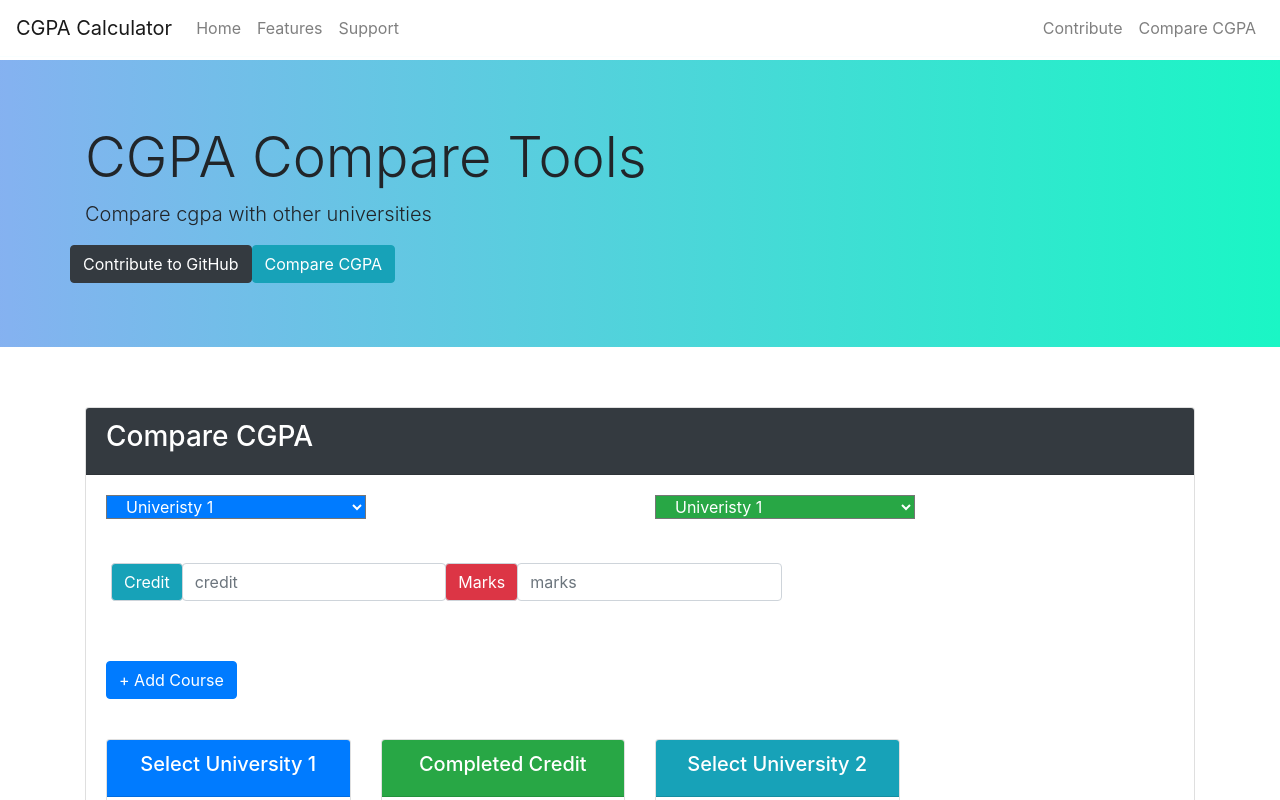
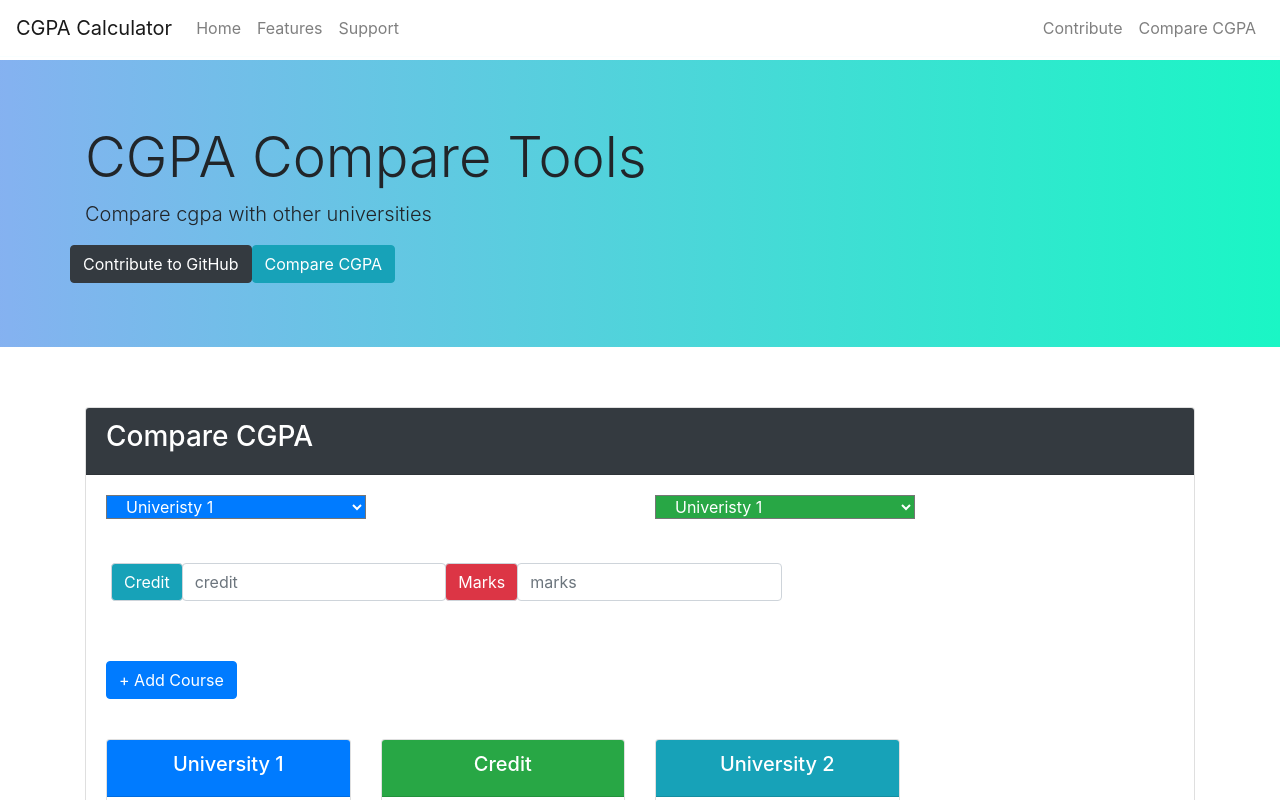
Before and after one commit to LitHaxor/CGPA-Calculator-Bangladesh, a React (Create React App) app: page /compare in a window 1280 px wide. Shown: the top 800 px of the page. Built offline with nearby package versions, Linux system fonts and the light colour scheme.

Commit message:
3.2.2: Fixed cards-comapreScreen

```diff
--- a/src/Screens/CGPAScreen.jsx
+++ b/src/Screens/CGPAScreen.jsx
@@ -1,7 +1,5 @@
 import React from 'react';
-
 import Jumbo from '../Components/Jambo';
-
 import Calc from '../tools/CalcApp';
 import unidata from '../unidata';
 const CGPAScreen = (props) =>
--- a/src/tools/CalcApp.jsx
+++ b/src/tools/CalcApp.jsx
@@ -167,11 +167,11 @@ class CalcApp extends React.Component {
                    <div className="card-body">
                       <div className="row">
                           <div className="input-group col" >
-                              <div className="input-group-prepend"><span className="input-group-text ">CGPA</span></div><input className="form-control col cgpa" type="text" name="CGPA"  placeholder="cgpa"/>
+                              <div className="input-group-prepend"><span className="input-group-text ">CGPA</span></div><input className="form-control col cgpa" type="text" name="CGPA"  placeholder="Enter CGPA"/>
                               <div className="input-group-append"></div>
                           </div>
                           <div className="input-group col" >
-                              <div className="input-group-prepend"><span className="input-group-text ">Credit</span></div><input className="form-control col tcredit" type="text" name="credit"  placeholder="credit"/>
+                              <div className="input-group-prepend"><span className="input-group-text ">Credit</span></div><input className="form-control col tcredit" type="text" name="credit"  placeholder="Completed Credits"/>
                               <div className="input-group-append"></div>
                           </div>
                       </div>
@@ -182,10 +182,10 @@ class CalcApp extends React.Component {
                        <div className="card-body">
                           <div className="inner-box">
                           <div className="form-group block row" >
-                                  <div className="input-group-prepend"><span className="input-group-text d-none d-md-block" >Course</span></div><input className="form-control course col-3" type="text" placeholder="course"/>
+                                  <div className="input-group-prepend"><span className="input-group-text d-none d-md-block" >Course</span></div><input className="form-control course col-3" type="text" placeholder="Course Name"/>
                                   <div className="input-group-append"></div>
 
-                                  <div className="input-group-prepend"><span className="input-group-text" >Credit</span></div><input className="form-control units col-3"  type="text"/>
+                                  <div className="input-group-prepend"><span className="input-group-text" >Credit</span></div><input className="form-control units col-3"  type="text" placeholder="Credit"/>
                                   <div className="input-group-append"></div>
 
                               <select className="grade-select badge-danger col-3" >
--- a/src/tools/compareApp.jsx
+++ b/src/tools/compareApp.jsx
@@ -606,7 +606,7 @@ class CompareApp extends React.Component
                        <div className="row ">
                             <div className="col-4 col-md-3">
                                 <div className="card">
-                                    <div className="card-header bg-primary"><h5 className="text-white text-center" id="universtyname0">Select University 1</h5></div>
+                                    <div className="card-header bg-primary"><h5 className="text-white text-center" id="universtyname0"> University 1</h5></div>
                                     <div className="card-body">
                                         <h5 className="text-dark text-center">GPA</h5>
                                         <h2 className="text-danger text-center" id="gpa">0.0</h2>
@@ -615,7 +615,7 @@ class CompareApp extends React.Component
                             </div>
                             <div className="col-4 col-md-3">
                                 <div className="card">
-                                    <div className="card-header bg-success"><h5 className="text-white text-center" id="universtyname0">Completed Credit</h5></div>
+                                    <div className="card-header bg-success"><h5 className="text-white text-center" id="universtyname0"> Credit</h5></div>
                                     <div className="card-body">
                                         <h5 className="text-dark text-center">Credit</h5>
                                         <h2 className="text-danger text-center" id="credit">0</h2>
@@ -624,7 +624,7 @@ class CompareApp extends React.Component
                             </div>
                             <div className="col-4 col-md-3">
                                 <div className="card">
-                                    <div className="card-header bg-info"><h5 className="text-white text-center" id="universtyname1">Select University 2</h5></div>
+                                    <div className="card-header bg-info"><h5 className="text-white text-center" id="universtyname1"> University 2</h5></div>
                                     <div className="card-body">
                                         <h5 className="text-dark text-center">GPA</h5>
                                         <h2 className="text-danger text-center" id="gpa2">0.0</h2>
```
